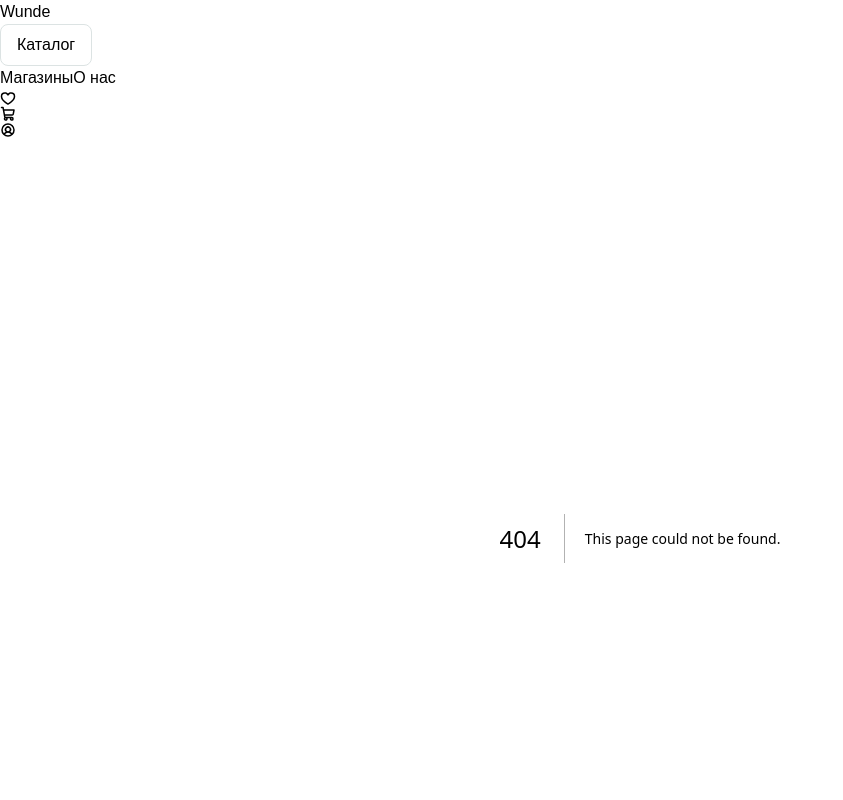
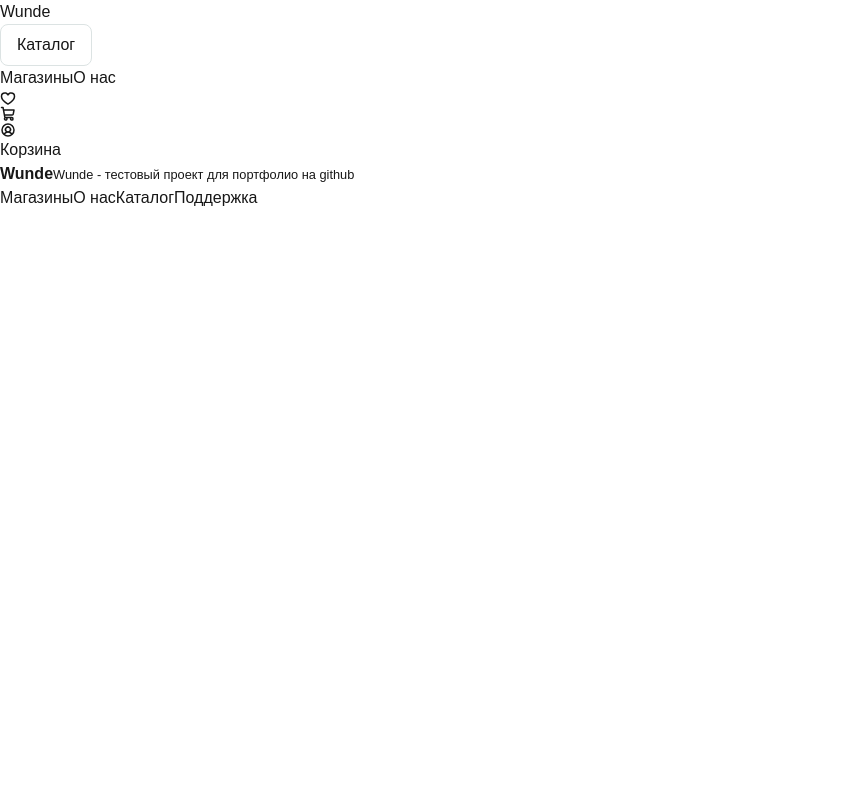
Before and after one commit to Dankewu0/wunde-frontend, a Next.js app: page /cart in a window 1280 px wide. Before the commit this address had no page. Shown: the top 800 px of the page, without its empty margins (0-843 px from the left). Built offline with nearby package versions, Linux system fonts and the light colour scheme.

Commit message:
feat: add cart page

```diff
--- /dev/null
+++ b/app/cart/page.tsx
@@ -0,0 +1,7 @@
+export default function CartPage() {
+  return (
+    <div>
+      <h1>Корзина</h1>
+    </div>
+  );
+}
```
